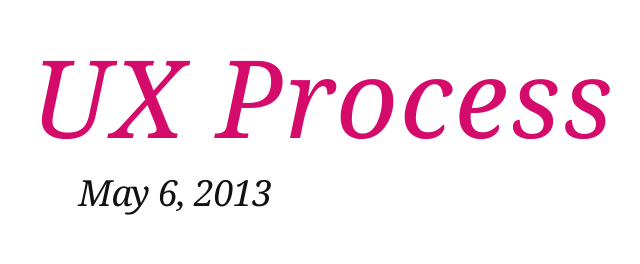
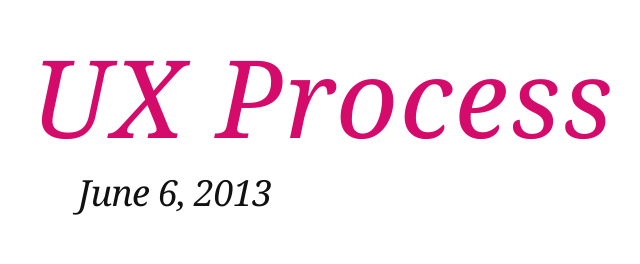
Before and after one commit to zufrieden/slides-rwd-process, a plain HTML site: page index.html in a window 1280 px wide. Shown: the part 247-511 px from the top of the page, 465-1105 px from the left. Drawn offline with Linux system fonts and the light colour scheme.

Commit message:
correct date

```diff
--- a/index.html
+++ b/index.html
@@ -69,7 +69,7 @@
 
         <section>
           <h1>RWD UX Process</h1>
-          <p>May 6, 2013</p>
+          <p>June 6, 2013</p>
         </section>
         <section>
           <section>
```
